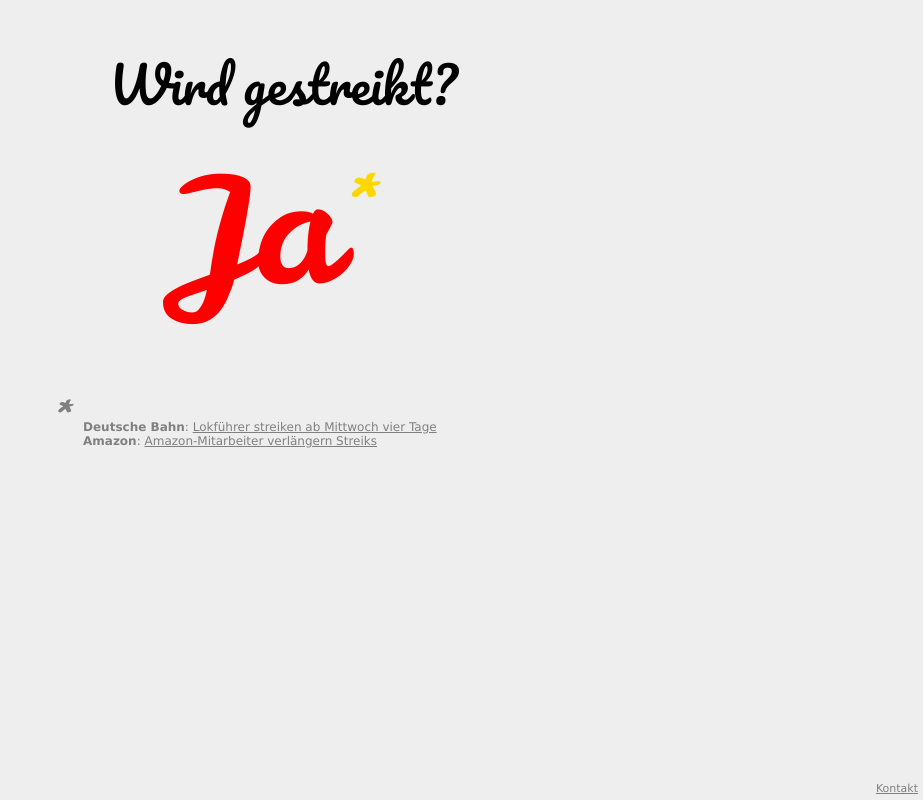
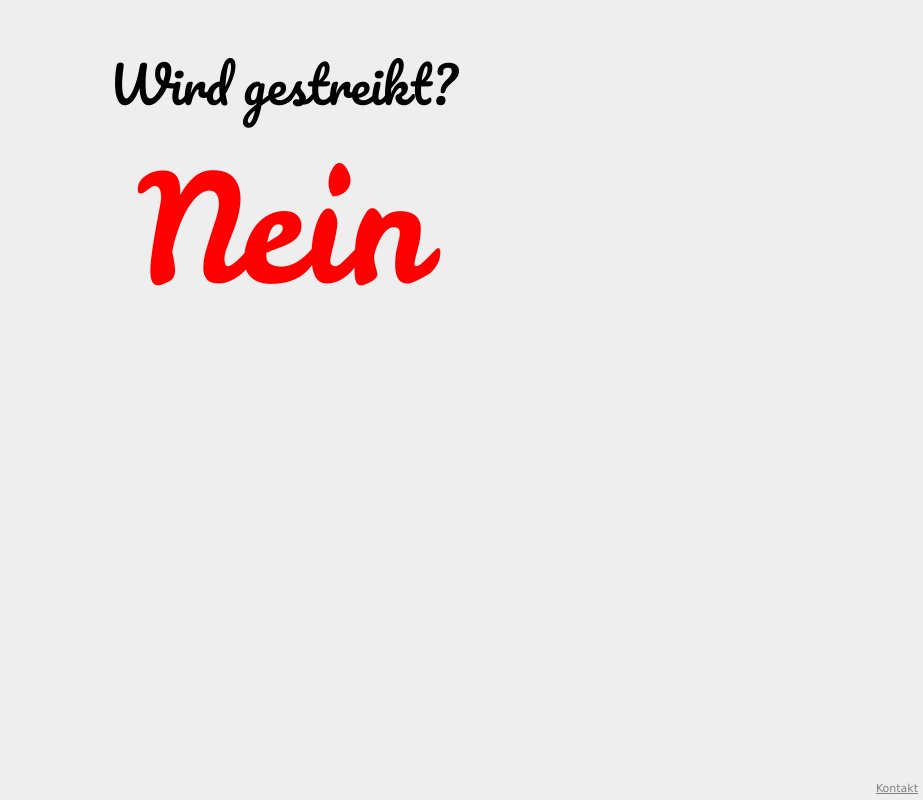
Before and after one commit to fbrandel/wird-gestreikt.de, a plain HTML site: page index.html in a window 1280 px wide. Shown: the whole page, without its empty margins (357-1280 px from the left). Drawn offline with Linux system fonts and the light colour scheme.

Commit message:
Update index.html

```diff
--- a/index.html
+++ b/index.html
@@ -82,8 +82,9 @@
 <body>
 	<div class="wrapper">
 		<div class="question">Wird gestreikt?</div>
-		<div class="answer">Ja<sup class="star">*</sup></div>
-		<div class="details">
+		<div class="answer" style="display:none;">Ja<sup class="star">*</sup></div>
+		<div class="answer">Nein</div>
+		<div class="details" style="display: none;">
 			<span class="star">*</span>
 			<ul>
 				<li>
```
